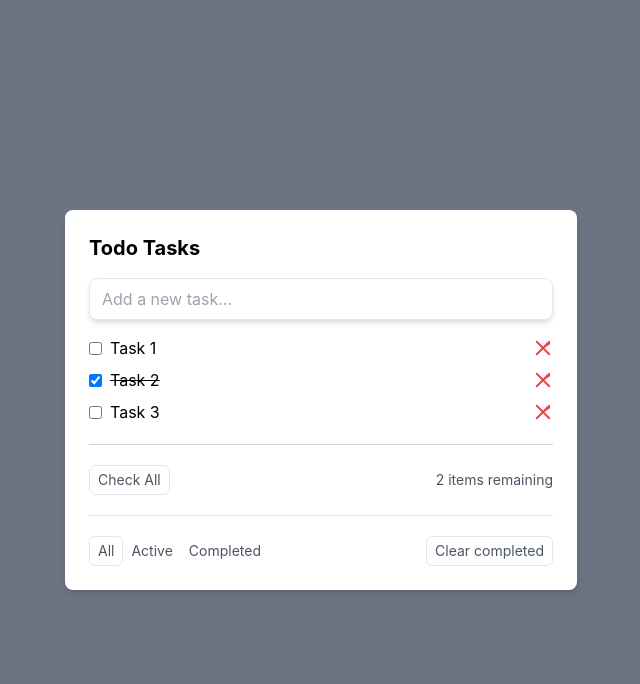
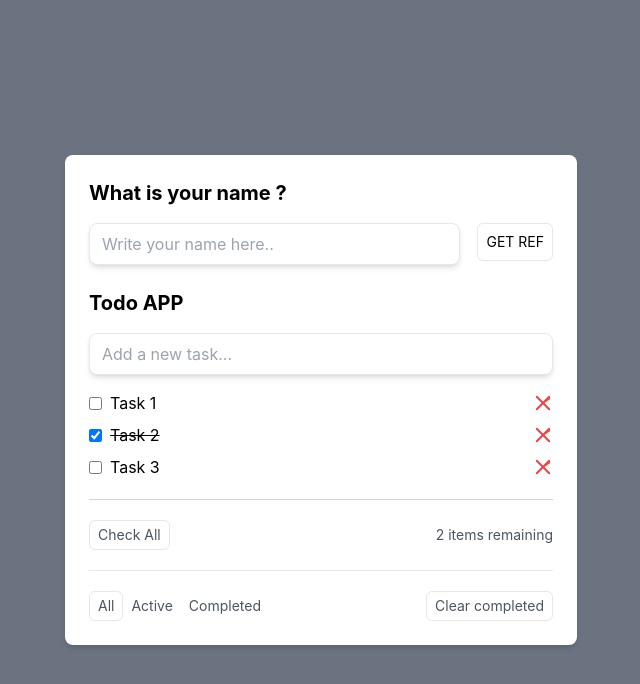
Before and after one commit to oshit-sd/react, a React (Create React App) app: page / in a window 1280 px wide. Shown: the top 684 px of the page, without its empty margins (319-959 px from the left). Built offline with nearby package versions, Linux system fonts and the light colour scheme.

Commit message:
Working on React Hooks

```diff
--- a/src/components/App.jsx
+++ b/src/components/App.jsx
@@ -1,4 +1,4 @@
-import { useState } from 'react';
+import { useEffect, useMemo, useRef, useState } from 'react';
 import './../assets/css/style.css';
 import NoTodos from './NoTodos';
 import TodoForm from './TodoForm';
@@ -77,9 +77,10 @@ function App() {
     setTodos([...todos].filter(todo => todo.id !== id));
   }
 
-  function remaining() {
+  function remainingCalculation() {
     return todos.filter(todo => !todo.isComplete).length;
   }
+  const remaining = useMemo(remainingCalculation, [todos]);
 
   function completeAllTodos() {
     const updatedTodos = todos.map(todo => {
@@ -94,21 +95,65 @@ function App() {
   }
 
   function todosFiltered(filter) {
-    if (filter == 'all') {
+    if (filter === 'all') {
       return todos;
-    } else if (filter == 'active') {
+    } else if (filter === 'active') {
       return todos.filter(todo => !todo.isComplete);
-    } else if (filter == 'complete') {
+    } else if (filter === 'complete') {
       return todos.filter(todo => todo.isComplete);
     }
   }
+
+  // user name
+  const [name, setName] = useState('');
+  const nameInputEl = useRef(null);
+  // useEffect(() => {
+  //   nameInputEl.current.focus();
+  //   console.log('Use Effect change by todos');
+  // }, [todos]);
+
+  // useEffect(() => {
+  //   nameInputEl.current.focus();
+  //   console.log('Use Effect change by name');
+  // }, [name]);
+
+  useEffect(() => {
+    console.log('Use Effect running');
+    return function cleanup() {
+      console.log('Cleanup Effect');
+    };
+  }, []); //if use [] array its running in first time.
 
   return (
     <div className="bg-gray-500">
       <div className="flex justify-center items-center h-screen">
         <div className="w-[40%] bg-white p-6 rounded-lg shadow-md">
-          <h1 className="text-xl font-bold mb-4">Todo Tasks</h1>
+          <div className="name-container">
+            <h1 className="text-xl font-bold mb-4">What is your name ?</h1>
+            <input
+              value={name}
+              onChange={event => setName(event.target.value)}
+              type="text"
+              ref={nameInputEl}
+              placeholder="Write your name here.."
+              className="border px-3 py-2 rounded-lg w-[80%] mb-1 shadow-md "
+            />
+            <button
+              type="button"
+              className="border p-2 text-sm rounded-md float-end"
+              onClick={() => nameInputEl.current.focus()}
+            >
+              GET REF
+            </button>
+            {name && (
+              <p>
+                Hello, <span className="font-bold">{name}</span>
+              </p>
+            )}
+          </div>
 
+          {/* Add task */}
+          <h1 className="text-xl font-bold mb-4 mt-5">Todo APP</h1>
           {/* Added Field */}
           <TodoForm addTodo={addTodo} />
 
--- a/src/components/TodoItemsRemaining.jsx
+++ b/src/components/TodoItemsRemaining.jsx
@@ -2,11 +2,11 @@ import React from 'react';
 import PropTypes from 'prop-types';
 
 TodoItemsRemaining.propTypes = {
-  remaining: PropTypes.func.isRequired,
+  remaining: PropTypes.number.isRequired,
 };
 
 function TodoItemsRemaining(props) {
-  return <div className="text-sm">{props.remaining()} items remaining</div>;
+  return <div className="text-sm">{props.remaining} items remaining</div>;
 }
 
 export default TodoItemsRemaining;
--- a/src/components/TodoList.jsx
+++ b/src/components/TodoList.jsx
@@ -11,7 +11,7 @@ TodoList.propTypes = {
   masAsEditing: PropTypes.func.isRequired,
   updateTodo: PropTypes.func.isRequired,
   deleteTodo: PropTypes.func.isRequired,
-  remaining: PropTypes.func.isRequired,
+  remaining: PropTypes.number.isRequired,
   completeAllTodos: PropTypes.func.isRequired,
   clearCompleted: PropTypes.func.isRequired,
   todosFiltered: PropTypes.func.isRequired,
```
